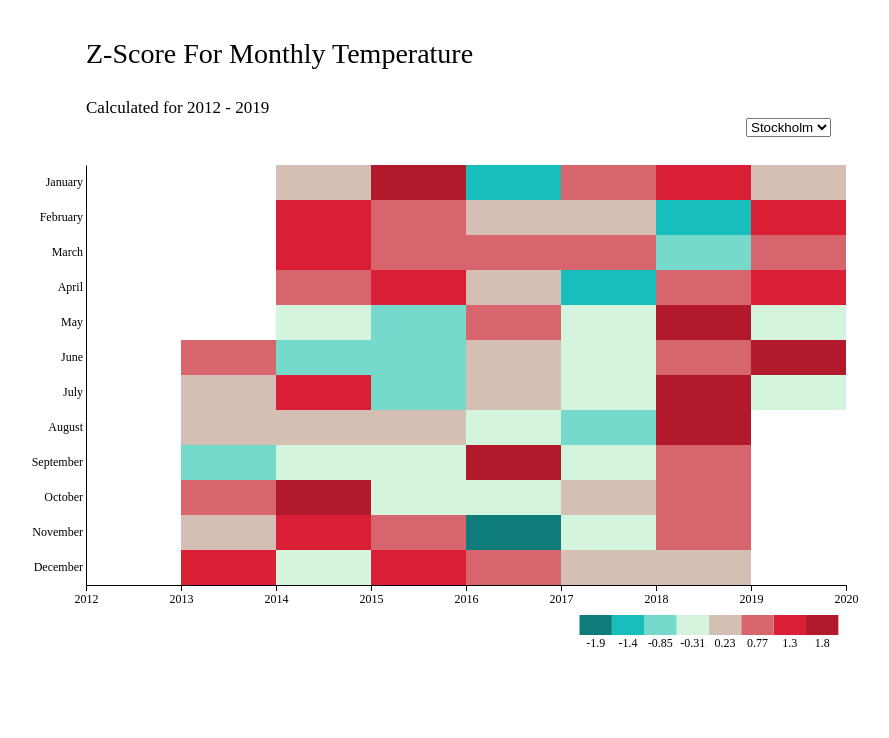
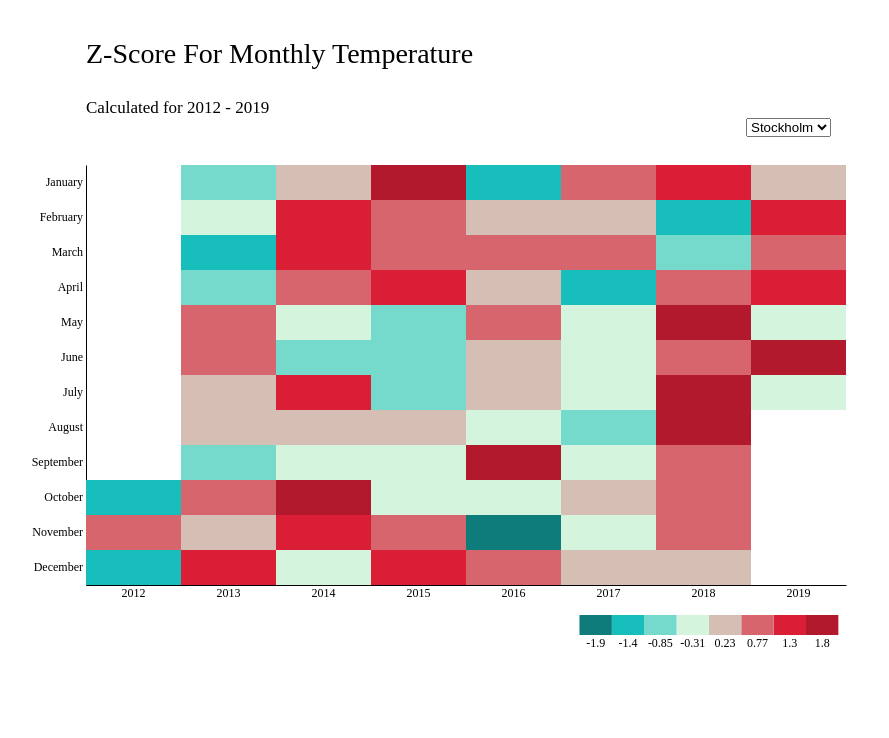
Before and after one commit to SylwiaOliwia2/Global-Warming-in-Poland---Heatmap, a plain HTML site: page frontend/index.html in a window 1280 px wide. Shown: the whole page, without its empty margins (12-901 px from the left). Drawn offline with nearby package versions, Linux system fonts and the light colour scheme; a web font is replaced by a local one.

Commit message:
Repaired missing rectangles from 2012. Added Bucharest. xScale changed from Lnear to band.

```diff
--- a/frontend/heatmap.js
+++ b/frontend/heatmap.js
@@ -11,9 +11,9 @@ var legend_marg = margin.bottom - margin.top;
 var legend_rect_height = 20;
 var legend_rect_width = legend_rect_height * 1.618;
 
-var xScale = d3.scaleLinear().range([margin.left, width - margin.right]);
+var xScale = d3.scaleBand().range([margin.left, width - margin.right]);
 var yScale = d3.scaleBand().range([margin.top, height -margin.bottom]);
-var xAxis = d3.axisBottom().scale(xScale).tickFormat(d3.format("d"));
+var xAxis = d3.axisBottom().scale(xScale).tickFormat(d3.format("d")).tickSize(0);
 var yAxis = d3.axisLeft().scale(yScale).tickFormat((d, i)=> months[i]).tickSize(0);
 var tempScale = d3.scaleLinear().range([ colors.length -1, 0]);
 
@@ -30,6 +30,7 @@ var legend = svg.selectAll("#legend")
   .enter()
   .append("g")
   .attr("id", "legend");
+
 legend
   .append("rect")
   .attr("fill", (d, i)=>d)
@@ -43,7 +44,9 @@ var legend_text =   legend.append("text")
     //.text((d, i)=>d3.format("0.2n")(tempScale.invert(i)))
     .attr("x", (d, i)=> width -margin.left - i * legend_rect_width + legend_rect_width /2)
     .attr("y", height - legend_marg + legend_rect_width)
-    .attr("text-anchor", "middle")
+    .attr("text-anchor", "middle");
+
+
 ///////////////////////////////////////////////////////////////////////////////////
 // functions
 function update_paragraph_text(id, text = "Z-Score For Monthly Temperature", padding_left=margin.left){
@@ -119,8 +122,10 @@ function update_svg(data){
 
   //-----------------------------------------
   // 2. SCALE & AXIS
-  let months_unique = get_unique_month_numbers(yMonths);
-  xScale.domain([d3.min(xYears), d3.max(xYears) +1]);
+  let months_unique = get_unique_month_numbers(yMonths)
+  let years_unique = get_unique_month_numbers(xYears);
+  console.log(years_unique)
+  xScale.domain(years_unique);
   yScale.domain(months_unique);
   call_x_y_axis();
 
@@ -135,16 +140,16 @@ function update_svg(data){
 
   var sqr_height = (height - margin.bottom - margin.top) / (d3.max(yMonths) - d3.min(yMonths) +1)
   var sqr_width = (width - margin.left - margin.right) / (d3.max(xYears) - d3.min(xYears)+ 1)
-  var sqare = svg.selectAll("rect")
+  var sqare = svg.selectAll(".cell")
     .data(data)
     .enter()
-    .append("rect");
+    .append("rect")
+    .attr("class", "cell");
 
   sqare.attr("x", (d)=>xScale(d["year"]))
     .attr("y", (d) => yScale(d["month"]- 1))
     .attr("width", sqr_width)
     .attr("height", sqr_height)
-    .attr("class", "cell")
     .attr("data-month", (d) => d["month"] -1)
     .attr("data-year", (d) => d["year"])
     .attr("data-temp", (d) => z_standarize(d["t"], d["month"], monthly_mean_temp, monthly_sd_temp))
--- a/frontend/index.html
+++ b/frontend/index.html
@@ -17,6 +17,7 @@
       <option value="preprocessed_csv/madrid_mean.csv">Madrid</option>
       <option value="preprocessed_csv/warsaw_mean.csv">Warsaw</option>
       <option value="preprocessed_csv/london_mean.csv">London</option>
+      <option value="preprocessed_csv/bucharest_mean.csv">Bucharest</option>
     </select>
   </div>
 <script type="text/javascript" src="heatmap.js"></script>
```
